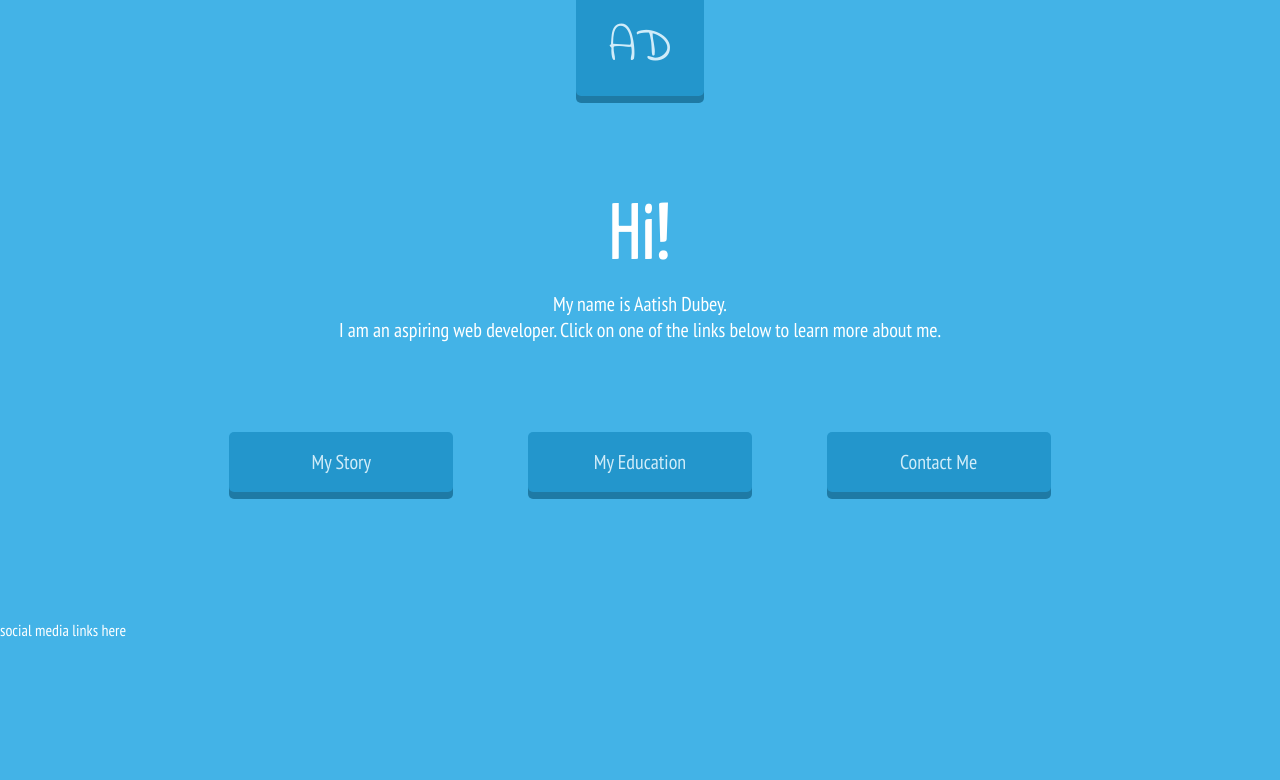
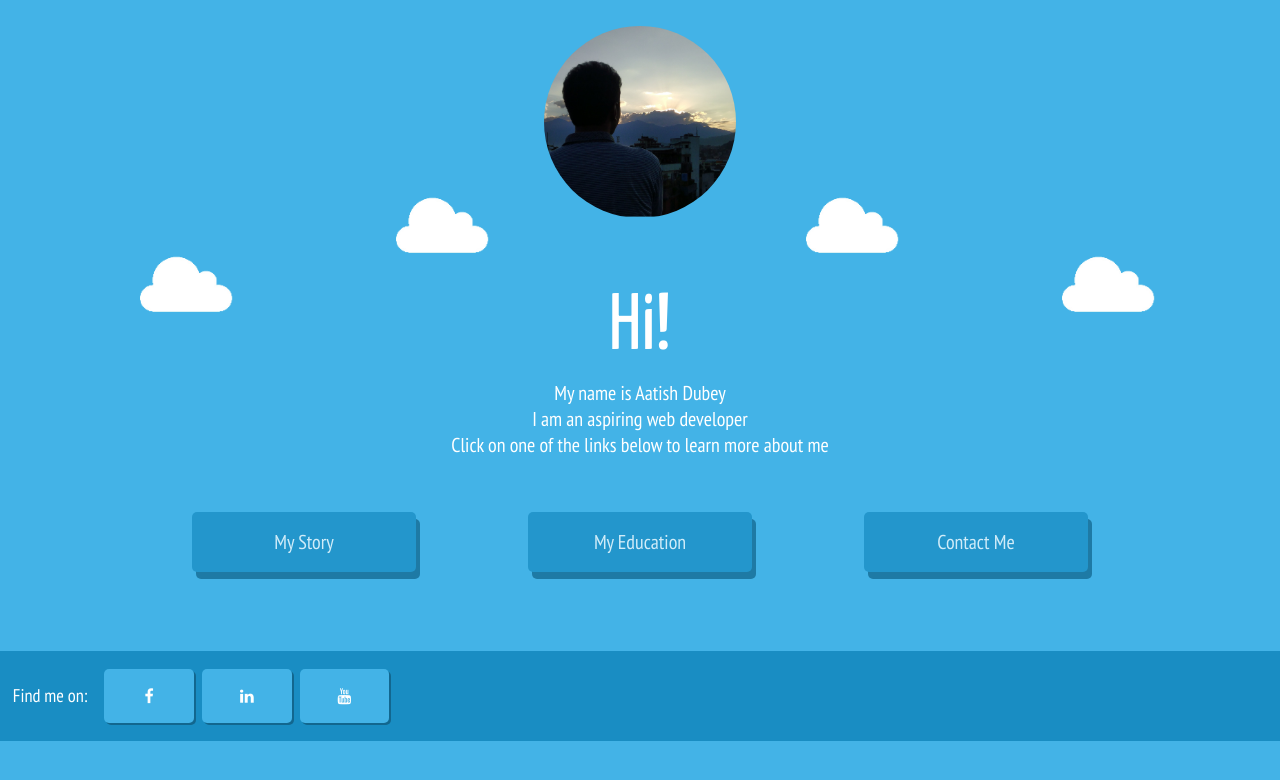
Before and after one commit to manbearpiggy/MBP_csy1018, a plain HTML site: page index.html in a window 1280 px wide. Drawn offline with Linux system fonts and the light colour scheme.

Commit message:
completed homepage design and added new page html files

```diff
--- a/index.html
+++ b/index.html
@@ -5,27 +5,41 @@
     <meta charset="utf-8">
     <link rel="stylesheet" type="text/css" href="styles/main.css">
     <link href="https://fonts.googleapis.com/css?family=Indie+Flower|PT+Sans+Narrow|Yanone+Kaffeesatz" rel="stylesheet">
-    <title>Trial</title>
+    <link rel="stylesheet" href="https://cdnjs.cloudflare.com/ajax/libs/font-awesome/4.7.0/css/font-awesome.min.css">
+    <title>My Portfolio</title>
 </head>
 
 <body>
-    <div class="header">
-        <a href="#" target="_blank"><h2 class="title">AD</h2></a>
 
-    </div>
     <div class="main">
+        <img src="images/my_picture.jpg" alt="Profile picture could not be displayed.">
         <div class="hi">Hi!</div>
-        <div>My name is Aatish Dubey.</div>
-        <div>I am an aspiring web developer. Click on one of the links below to learn more about me.</div>
+        <div>My name is Aatish Dubey</div>
+        <div>I am an aspiring web developer<br>Click on one of the links below to learn more about me</div>
         <ul>
-            <li><a href="#" target="_blank"><div class="button">My Story</div></a></li>
-            <li><a href="#" target="_blank"><div class="button">My Education</div></a></li>
-            <li><a href="#" target="_blank"><div class="button">Contact Me</div></a></li>
+            <li>
+                <a href="#">
+                    <div class="button">My Story</div>
+                </a>
+            </li>
+            <li>
+                <a href="#">
+                    <div class="button">My Education</div>
+                </a>
+            </li>
+            <li>
+                <a href="#">
+                    <div class="button">Contact Me</div>
+                </a>
+            </li>
         </ul>
     </div>
     <div class="footer_bg">
         <div class="footer">
-            <p>social media links here</p>
+            <p>Find me on: </p>
+            <a href="#" class="fa fa-facebook"></a>
+            <a href="#" class="fa fa-linkedin"></a>
+            <a href="#" class="fa fa-youtube"></a>
         </div>
 
     </div>
--- a/styles/main.css
+++ b/styles/main.css
@@ -3,44 +3,19 @@ body {
     font-family: 'PT Sans Narrow', arial;
     color: white;
     background: #43b3e7;
+    background-image: url(../images/cloud.png), url(../images/cloud.png), url(../images/cloud.png), url(../images/cloud.png);
+    background-repeat: no-repeat, no-repeat, no-repeat;
+    background-position: 5% 40%, 30% 30%, 70% 30%, 95% 40%;
+    background-size: 20%;
 }
 
-.header h2 {
-    font-family: 'Indie Flower', 'PT Sans Narrow', arial;
-    text-align: center;
-    width: 10%;
-    margin: 0 45% 5% 45%;
-    font-size: 3em;
-    margin-top: 0;
-    color: white;
-    background: #198dc3;
-    padding: 1% 0;
-    font-weight: 400;
-    border-radius: 0 0 5px 5px;
-    box-shadow: 0px 7px #12678f;
-    opacity: 0.75;
-}
-
-.header a {
-  text-decoration: none;
-}
-
-.header h2:hover {
-    opacity: 0.9;
-    cursor: pointer;
-}
-
-.header h2:active {
-    opacity: 1;
-}
 
 .main {
-    padding: 3% 0;
+    padding: 2% 0;
     font-size: 1.25em;
 }
 
 .hi {
-    text-align: center;
     font-family: 'Yanone Kaffeesatz', 'PT Sans narrow', arial;
     font-size: 4em;
     margin-bottom: 1%;
@@ -50,11 +25,18 @@ body {
     text-align: center;
 }
 
+.main img {
+  width: 15%;
+  border-radius: 130px;
+  margin: 0 0 5% 42.5%;
+}
+
+
 .main ul {
     list-style: none;
     display: flex;
     flex-direction: row;
-    justify-content: space-around;
+    justify-content: space-between;
     margin: 0% 15%;
     padding: 0;
 }
@@ -62,19 +44,18 @@ body {
 .main ul li {
     width: 25%;
     font-size: 20px;
-    text-align: center;
     background: #198dc3;
-    margin: 10% 0;
-    box-shadow: 0px 7px #12678f;
+    box-shadow: 4px 7px #12678f;
     opacity: 0.75;
     cursor: pointer;
     font-weight: 400;
+    margin: 6% 0;
     border-radius: 5px;
     transition: none;
 }
 
 .button {
-  padding: 7.5% 0;
+    padding: 7.5% 0;
 }
 
 .main ul li a {
@@ -87,10 +68,77 @@ body {
 }
 
 .main ul li:active {
-    box-shadow: 0 5px #12678f;
-    transform: translateY(2px);
+    box-shadow: 2px 5px #12678f;
+    transform: translateY(2px) translateX(2px);
+    transition: 0.1s;
+}
+
+.footer {
+    margin: 0;
+    display: flex;
+    background: #198dc3;
 }
 
 .footer p {
-    margin: 0;
+  font-size: 1.15em;
+    margin: 1.5% 1% 0 1%;
 }
+
+.fa {
+    padding: 1.5%;
+    font-size: 1em;
+    width: 4%;
+    text-align: center;
+    text-decoration: none;
+    margin: 5px 4px;
+    border-radius: 5px;
+    box-shadow: 2px 2px #12678f;
+}
+
+.fa:hover {
+    opacity: 0.7;
+}
+
+.fa:active {
+    box-shadow: 1px 1px #12678f;
+    transform: translateY(1px) translateX(1px);
+    transition: 0.1s;
+}
+
+
+.fa-linkedin {
+    background: #43b3e7;
+    color: white;
+}
+
+.fa-facebook {
+    background: #43b3e7;
+    color: white;
+}
+
+.fa-youtube {
+    background: #43b3e7;
+    color: white;
+}
+
+@media (max-width: 1600px) and (min-width: 1200px) {
+
+  .footer {
+    padding: 1% 0;
+  }
+}
+
+@media (max-width: 1199px) and (min-width: 800px) {
+
+  .main img {
+    margin-top: 2%;
+  }
+
+  .main ul li {
+    margin: 15% 0;
+  }
+
+  .footer {
+    padding: 5%;
+  }
+}
--- /dev/null
+++ b/styles/story_styles.css
@@ -0,0 +1,105 @@
+body {
+    margin: 0;
+    font-family: 'PT Sans Narrow', arial;
+    color: white;
+    background: #43b3e7;
+    background-image: url(../images/cloud.png), url(../images/cloud.png), url(../images/cloud.png), url(../images/cloud.png);
+    background-repeat: no-repeat, no-repeat, no-repeat;
+    background-position: 5% 40%, 30% 30%, 70% 30%, 95% 40%;
+    background-size: 20%;
+}
+
+.header {
+    margin-left: 20%;
+    margin-bottom: 5%;
+    width: 60%;
+}
+
+.navbar {
+    display: flex;
+    flex-direction: row;
+    justify-content: space-between;
+    list-style: none;
+    margin: 0;
+    padding: 0;
+}
+
+.navbar li {
+    font-family: 'Indie Flower', 'PT Sans Narrow', arial;
+    width: 10%;
+    margin-top: 0;
+    color: white;
+    text-align: center;
+    background: #198dc3;
+    font-weight: 400;
+    border-radius: 0 0 5px 5px;
+    box-shadow: 4px 7px #12678f;
+    opacity: 0.75;
+    cursor: pointer;
+}
+
+.navbar li a {
+    text-decoration: none;
+    color: white;
+}
+
+.navbar li div {
+    line-height: 90%;
+}
+
+.home {
+    font-size: 3em;
+    padding: 50% 0;
+}
+
+.story {
+    padding: 50% 0;
+
+}
+
+.education {
+    font-size: 1em;
+    padding: 30% 0;
+}
+
+.contact {
+    padding: 36% 0;
+}
+
+.header a {
+    text-decoration: none;
+}
+
+.navbar li:hover {
+    opacity: 1;
+}
+
+.navbar li:active .story {
+    transform: translateX(2px) translateY(2px);
+    transition: 0.15s;
+}
+
+.navbar li:active .home {
+    transform: translateX(2px) translateY(2px);
+    transition: 0.15s;
+}
+
+.navbar li:active .education {
+    transform: translateX(2px) translateY(2px);
+    transition: 0.15s;
+}
+
+.navbar li:active .contact {
+    transform: translateX(2px) translateY(2px);
+    transition: 0.15s;
+}
+
+.navbar li:active {
+  transform: translateX(2px);
+  box-shadow: 2px 7px #12678f;
+  transition: 0.15s;
+}
+
+.navbar li {
+  display: none;
+}
```
Also changed, not shown: story.html (added, +39 -0 lines), images/cloud.png (added), images/my_picture.jpg (added).
